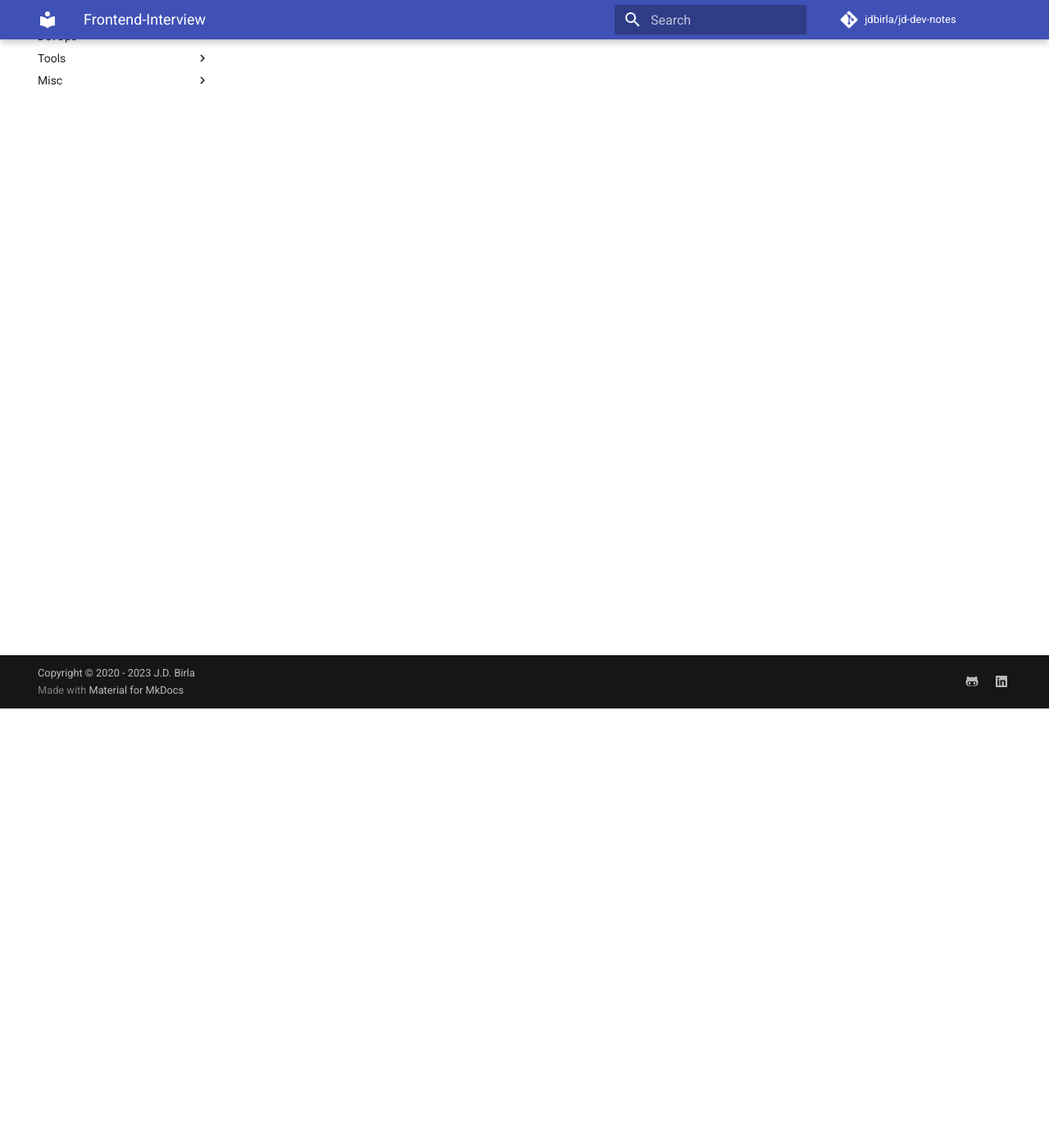
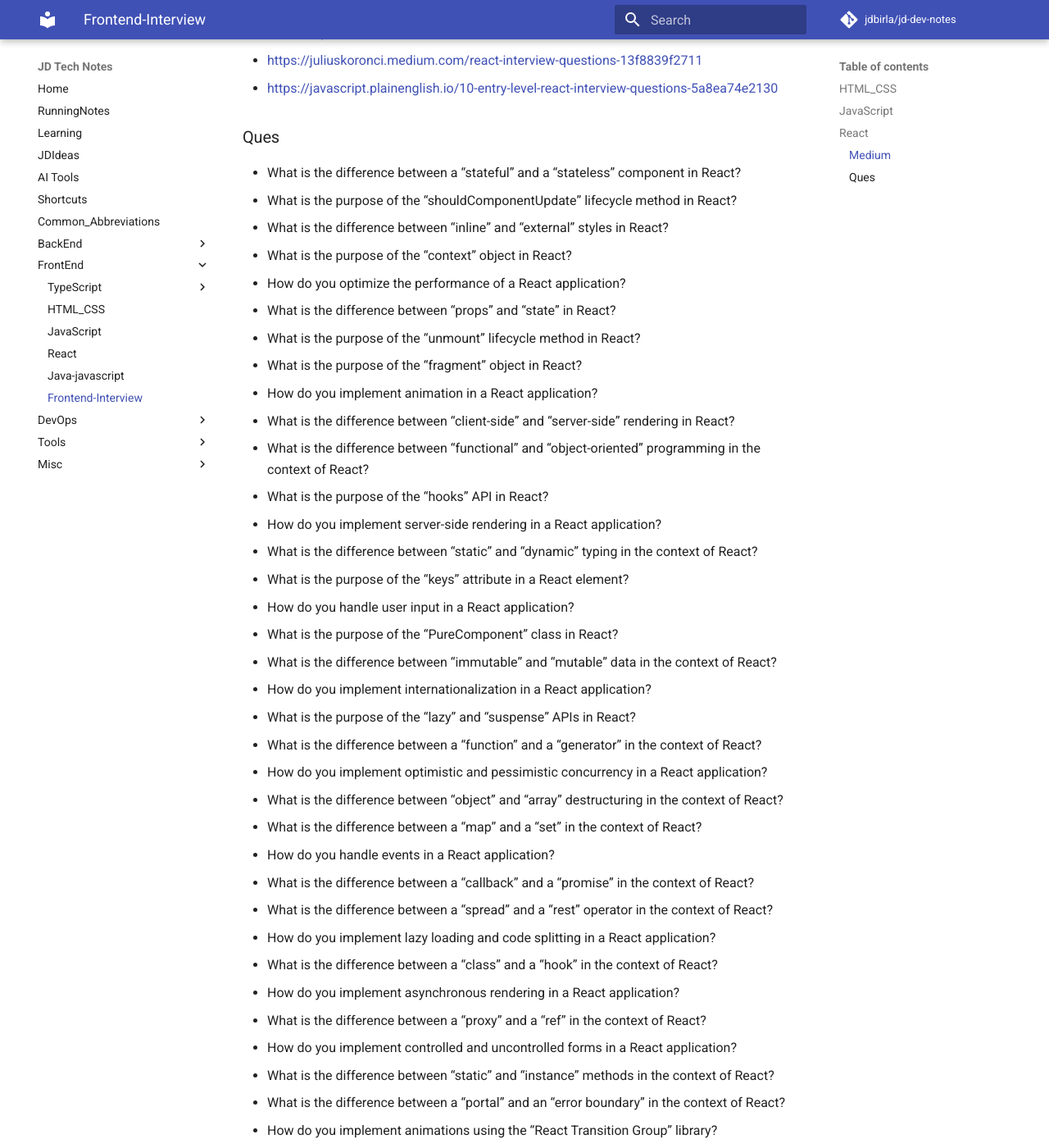
Before and after one commit to jdbirla/jd-dev-notes, an MkDocs documentation site: the page built from docs/frontend/Frontend-Interview.md, in a window 1280 px wide and 1400 px high, scrolled down 536 px. Shown: the whole window at 82% size. Built offline with MkDocs 1.6.1 and Material for MkDocs 9.7.7, drawn with Linux system fonts in a browser that asks for light colours; comment, search, counter and statistics services are not loaded; some of the changed text lies outside the part shown.

Commit message:
Update Frontend-Interview.md

```diff
--- a/docs/frontend/Frontend-Interview.md
+++ b/docs/frontend/Frontend-Interview.md
@@ -1 +1,66 @@
 # Frontend-Interview
+## HTML_CSS
+
+---
+## JavaScript
+
+----
+## React
+### Medium
+- <https://medium.com/@stevenjinyi/study-sheet-for-react-interview-questions-2020-2fe25b8fa316>
+- <https://tapajyoti-bose.medium.com/11-advanced-react-interview-questions-you-should-absolutely-know-with-detailed-answers-e306083ecb7d>
+- <https://juliuskoronci.medium.com/react-interview-questions-13f8839f2711>
+- <https://javascript.plainenglish.io/10-entry-level-react-interview-questions-5a8ea74e2130>
+
+
+### Ques
+- What is the difference between a “stateful” and a “stateless” component in React?
+- What is the purpose of the “shouldComponentUpdate” lifecycle method in React?
+- What is the difference between “inline” and “external” styles in React?
+- What is the purpose of the “context” object in React?
+- How do you optimize the performance of a React application?
+- What is the difference between “props” and “state” in React?
+- What is the purpose of the “unmount” lifecycle method in React?
+- What is the purpose of the “fragment” object in React?
+- How do you implement animation in a React application?
+- What is the difference between “client-side” and “server-side” rendering in React?
+- What is the difference between “functional” and “object-oriented” programming in the context of React?
+- What is the purpose of the “hooks” API in React?
+- How do you implement server-side rendering in a React application?
+- What is the difference between “static” and “dynamic” typing in the context of React?
+- What is the purpose of the “keys” attribute in a React element?
+- How do you handle user input in a React application?
+- What is the purpose of the “PureComponent” class in React?
+- What is the difference between “immutable” and “mutable” data in the context of React?
+- How do you implement internationalization in a React application?
+- What is the purpose of the “lazy” and “suspense” APIs in React?
+- What is the difference between a “function” and a “generator” in the context of React?
+- How do you implement optimistic and pessimistic concurrency in a React application?
+- What is the difference between “object” and “array” destructuring in the context of React?
+- What is the difference between a “map” and a “set” in the context of React?
+- How do you handle events in a React application?
+- What is the difference between a “callback” and a “promise” in the context of React?
+- What is the difference between a “spread” and a “rest” operator in the context of React?
+- How do you implement lazy loading and code splitting in a React application?
+- What is the difference between a “class” and a “hook” in the context of React?
+- How do you implement asynchronous rendering in a React application?
+- What is the difference between a “proxy” and a “ref” in the context of React?
+- How do you implement controlled and uncontrolled forms in a React application?
+- What is the difference between “static” and “instance” methods in the context of React?
+- What is the difference between a “portal” and an “error boundary” in the context of React?
+- How do you implement animations using the “React Transition Group” library?
+- What is the difference between “inline” and “external” conditional rendering in the context of React?
+- What is the difference between a “memo” and a “hook” in the context of React performance optimization?
+- How do you implement server-side data fetching in a React application?
+- What is the difference between “server-side” and “client-side” routing in the context of React?
+- How do you implement real-time data updates in a React application using websockets?
+- What is the difference between a “function” and a “hook” in the context of React performance optimization?
+- How do you implement server-side rendering in a React application using the “Next.js” framework?
+- What is the difference between a “stateful” and a “stateless” component in the context of React hooks?
+- What is the difference between a “forwarded” and a “referenced” ref in the context of React?
+- How do you implement pagination in a large data set in a React application?
+- What is the difference between a “static” and a “instance” property in the context of React class components?
+- What is the difference between a “memoized” and a “recursive” component in the context of React performance optimization?
+- How do you implement accessibility features in a React application?
+- What is the difference between a “custom” and a “built-in” hook in the context of React?
+- How do you implement server-side data fetching in a React application using the “Relay” framework?
```
